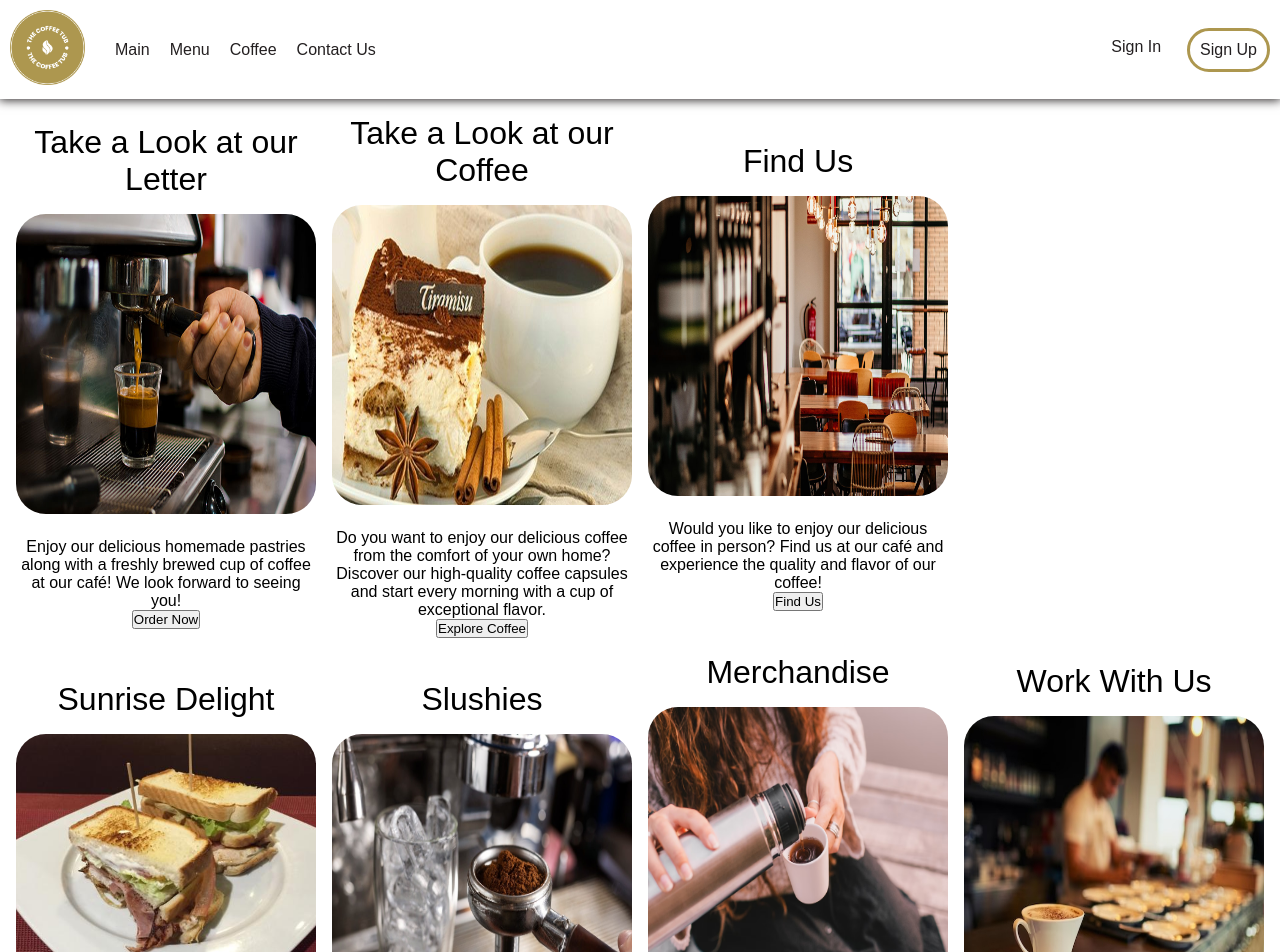
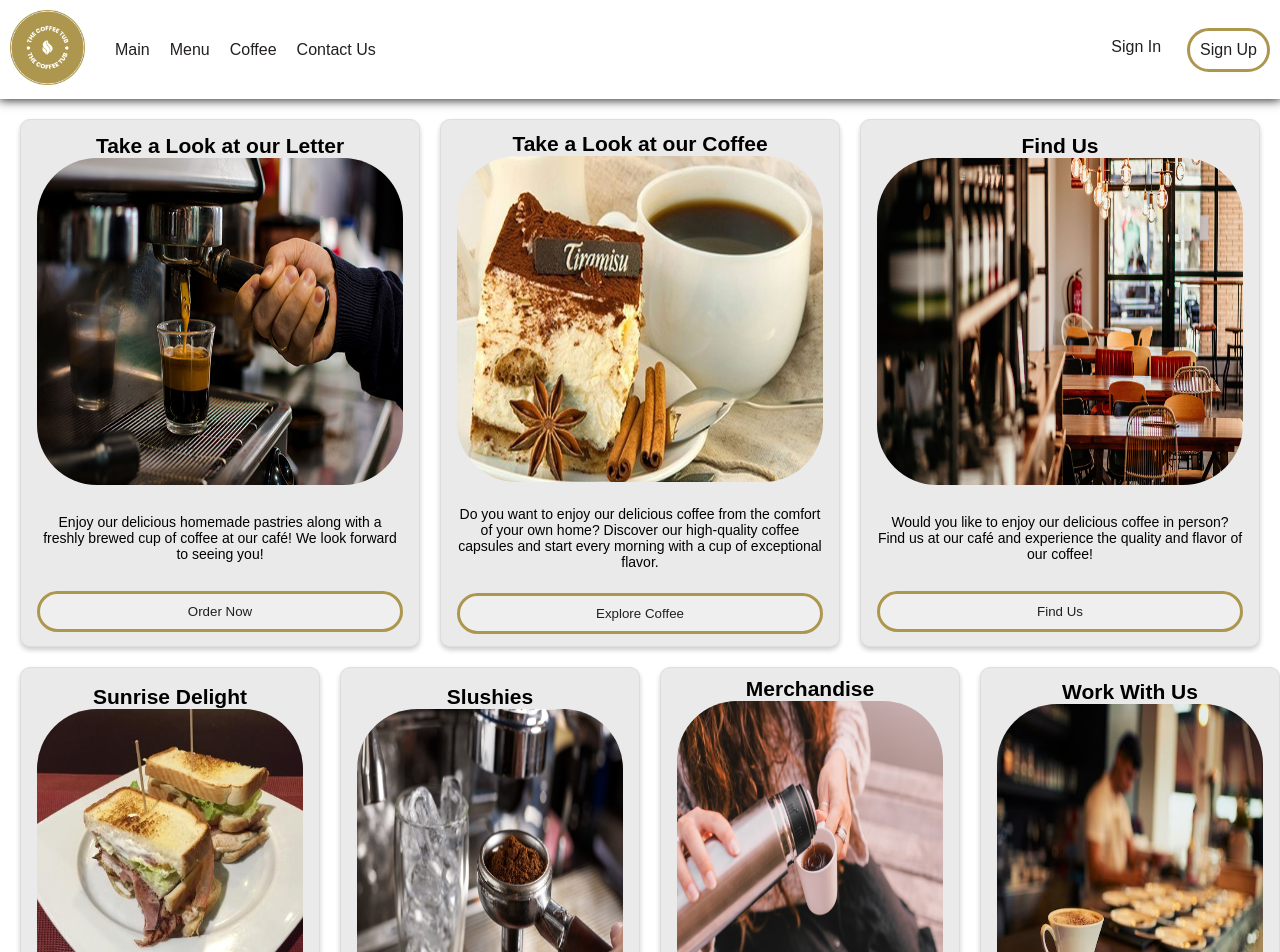
Before and after one commit to meeeww/tfg_cliente, a React (Vite) app: page /inicioactualizado in a window 1280 px wide. Shown: the top 952 px of the page. Built offline with nearby package versions, Linux system fonts and the light colour scheme.

Commit message:
InformacionActualizado acabado

```diff
--- a/src/estilos/estilos.css
+++ b/src/estilos/estilos.css
@@ -294,133 +294,102 @@ body {
 }
 
 /*InformacionActualizada*/
-
 .InformacionActualizadaDivContainer1 {
   display: grid;
-  grid-template-columns: repeat(5, 1fr);
-  grid-column-gap: 0px;
-  grid-row-gap: 0px;
-  text-align: center;
+  grid-template-columns: repeat(3, 1fr);
+  grid-column-gap: 20px;
   align-items: center;
-  gap: 1rem;
-  padding-inline: 1rem;
+  padding: 20px 20px 0px 20px;
+  width: 100%;
 }
 
-.InformacionActualizadaCaja img {
-  width: 300px;
-  height: 300px;
-  border-radius: 30px;
+.InformacionActualizadaDivContainer1 img {
+  width: 100%;
+  height: 100%;
+  border-radius: 60px;
 }
 
-.InformacionActualizadaCaja h2 {
+.InformacionActualizadaDiv {
+  height: 33rem;
+  width: 100%;
   text-align: center;
-  margin-block: 1rem;
-  font-size: 2rem;
-  font-weight: 500;
-}
-
-.InformacionActualizadaCaja{
-  margin-block: 1rem;
-  font-size: 2rem;
-  font-weight: 500;
-}
-
-.InformacionActualizadaDiv1{
-  grid-area: 1 / 1 / 2 / 2;
+  justify-content: space-around;
   padding-inline: 1rem;
   background-color: var(--blanco);
   box-shadow: 0px 3px 5px rgba(0, 0, 0, 0.2);
   border-radius: 10px;
   border: 1px solid #dddddd;
-  height: 100%;
   font-size: 14px;
-  row-gap: 1rem;
+  display: flex;
+  flex-direction: column;
 }
 
-.InformacionActualizadaDiv2 {
-  grid-area: 1 / 2 / 2 / 3;
-  background-color: var(--blanco);
-  box-shadow: 0px 3px 5px rgba(0, 0, 0, 0.2);
-  border-radius: 10px;
-  border: 1px solid #dddddd;
-  height: 100%;
-  font-size: 14px;
-  row-gap: 1rem;
+.InformacionActualizadaCaja {
+  display: flex;
+  flex-direction: column;
+  justify-content: space-around;
 }
 
-.InformacionActualizadaDiv3 {
-  grid-area: 1 / 3 / 2 / 4;
-  background-color: var(--blanco);
-  box-shadow: 0px 3px 5px rgba(0, 0, 0, 0.2);
-  border-radius: 10px;
-  border: 1px solid #dddddd;
+.InformacionActualizadaDivContainer2 img {
+  width: 100%;
   height: 100%;
-  font-size: 14px;
-  row-gap: 1rem;
+  border-radius: 60px;
+}
+
+.InformacionActualizadaCaja >div{
+  width: 100%;
+  height: 100%;
+}
+
+.InformacionActualizadaCaja {
+  display: flex;
+  flex-direction: column;
+  text-align: center;
+  align-items: center;
+  justify-content: space-around;
+  width: 100%;
+  height: 66.6%;
+}
+
+.botonInformacionActualizada {
+  background-color: none;
+  color: var(--gris);
+  padding: 10px 20px;
+  border: 3px solid var(--color_secundario);
+  border-radius: 2rem;
+  cursor: pointer;
+  text-decoration: none;
+  transition: all 0.25s;
+}
+
+.botonInformacionActualizada:hover {
+  border: 3px solid var(--color_secundario);
+  border-radius: 2rem;
+  background-color: var(--color_secundario);
+  color: var(--blanco);
+  transition: all 0.25s;
 }
 
 .InformacionActualizadaDivContainer2 {
   display: grid;
-  grid-template-columns: repeat(5, 1fr);
-  grid-column-gap: 0px;
-  grid-row-gap: 0px;
-  text-align: center;
+  grid-template-columns: repeat(4, 1fr);
+  grid-column-gap: 20px;
   align-items: center;
-  gap: 1rem;
-  padding-inline: 1rem;
+  padding: 20px 0px 20px 20px;
+  width: 100%;
 }
 
-.InformacionActualizadaDivContainer2 img {
-  width: 300px;
-  height: 300px;
-  border-radius: 30px;
+@media (max-width:600px){
+  .InformacionActualizadaDivContainer1{
+    grid-template-columns: repeat(1, 1fr);
+    grid-row-gap: 20px;
+  }
+
+  .InformacionActualizadaDivContainer2{
+    grid-template-columns: repeat(1, 1fr);
+    grid-row-gap: 20px;
+  }
 }
-
-.InformacionActualizadaDiv4 {
-  grid-area: 1 / 1 / 2 / 2;
-  background-color: var(--blanco);
-  box-shadow: 0px 3px 5px rgba(0, 0, 0, 0.2);
-  border-radius: 10px;
-  border: 1px solid #dddddd;
-  height: 100%;
-  font-size: 14px;
-  row-gap: 1rem;
-}
-
-.InformacionActualizadaDiv5 {
-  grid-area: 1 / 2 / 2 / 3;
-  background-color: var(--blanco);
-  box-shadow: 0px 3px 5px rgba(0, 0, 0, 0.2);
-  border-radius: 10px;
-  border: 1px solid #dddddd;
-  height: 100%;
-  font-size: 14px;
-  row-gap: 1rem;
-}
-
-.InformacionActualizadaDiv6 {
-  grid-area: 1 / 3 / 2 / 4;
-  background-color: var(--blanco);
-  box-shadow: 0px 3px 5px rgba(0, 0, 0, 0.2);
-  border-radius: 10px;
-  border: 1px solid #dddddd;
-  height: 100%;
-  font-size: 14px;
-  row-gap: 1rem;
-}
-
-.InformacionActualizadaDiv7 {
-  grid-area: 1 / 4 / 2 / 5;
-  background-color: var(--blanco);
-  box-shadow: 0px 3px 5px rgba(0, 0, 0, 0.2);
-  border-radius: 10px;
-  border: 1px solid #dddddd;
-  height: 100%;
-  font-size: 14px;
-  row-gap: 1rem;
-}
-
-
 
 /*SignIn*/
 .SignInContainer {
--- a/src/main.jsx
+++ b/src/main.jsx
@@ -4,7 +4,7 @@ import Dashboard from './pages/Dashboard'
 import Inicio from './pages/Inicio'
 import NoMatch from './pages/NoMatch'
 import './estilos/estilos.css'
-import Precio from './components/Register'
+import Precio from './components/SignIn'
 import InicioActualizado from './components/InformacionActualizado'
 
 import {
```
